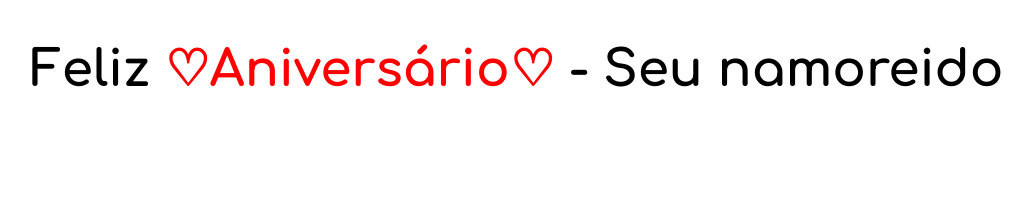
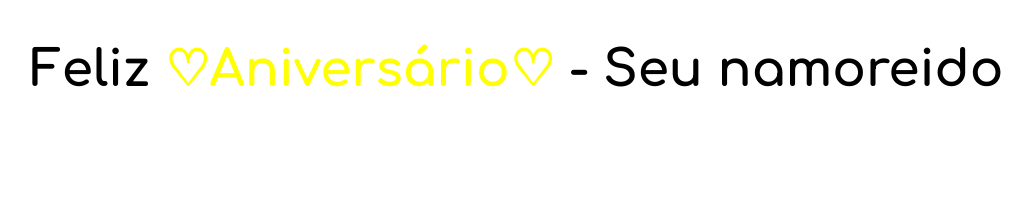
Before and after one commit to AugusthSecond/Para-Meu-Arthur, a plain HTML site: page index.html in a window 1280 px wide. Shown: the top 221 px of the page, without its empty margins (123-1155 px from the left). Drawn offline with Linux system fonts and the light colour scheme.

Commit message:
style.css

```diff
--- a/style.css
+++ b/style.css
@@ -30,5 +30,5 @@ padding-top: 40px;
 font-size: 50px
 }
 h1 span{
-    color:rgb(255, 0, 0)
+    color:rgb(255, 255, 0)
 }
```
